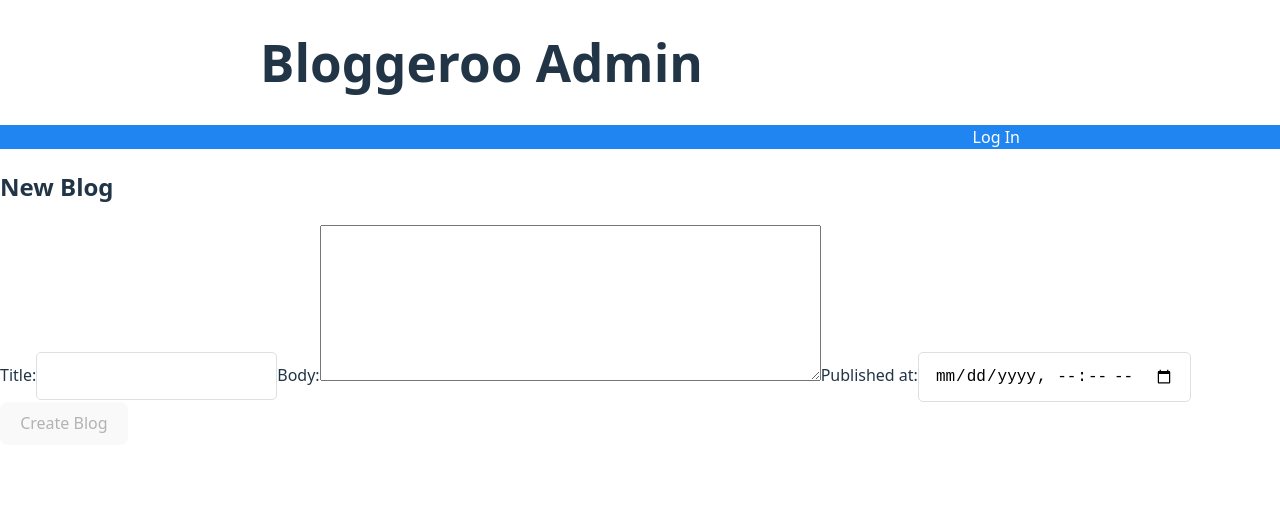
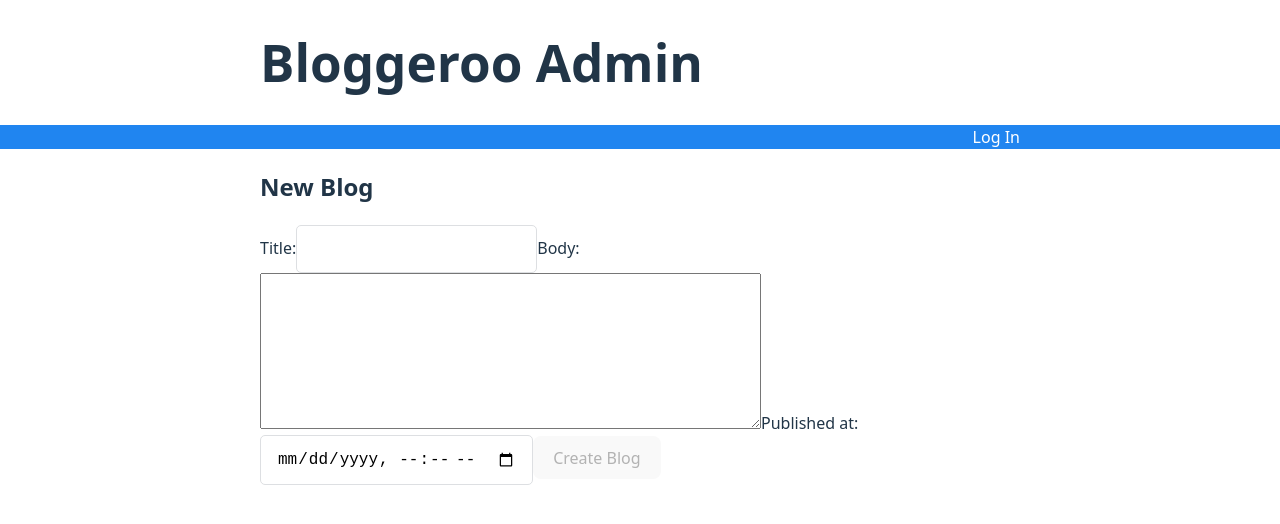
Before and after one commit to rubicon2/bloggeroo-web-client-admin, a React (Vite) app: page /blogs/new in a window 1280 px wide. Shown: the top 524 px of the page. Built offline with nearby package versions, Linux system fonts and the light colour scheme.

Commit message:
Get basic page layout going with new blog and new user pages

```diff
--- a/src/components/blogs/newBlogPage.jsx
+++ b/src/components/blogs/newBlogPage.jsx
@@ -1,4 +1,7 @@
+import PageTitleBar from '../pageTitleBar';
+import Container from '../container';
 import BlogForm from './blogForm';
+
 import { AccessContext } from '../../contexts/AppContexts';
 import authFetch from '../../ext/authFetch';
 import responseToJsend from '../../ext/responseToJsend';
@@ -44,7 +47,8 @@ export default function NewBlogPage() {
 
   return (
     <main>
-      <h2>New Blog</h2>
+      <PageTitleBar title="New Blog" />
+      <Container>
         <BlogForm
           buttonText={'Create Blog'}
           initialValues={{ title: '', body: '' }}
@@ -53,6 +57,7 @@ export default function NewBlogPage() {
           onSubmit={createBlog}
         />
         {error && <p>{error.message}</p>}
+      </Container>
     </main>
   );
 }
--- a/src/components/users/newUserPage.jsx
+++ b/src/components/users/newUserPage.jsx
@@ -1,4 +1,7 @@
+import Container from '../container';
+import PageTitleBar from '../pageTitleBar';
 import UserForm from './userForm';
+
 import { AccessContext } from '../../contexts/AppContexts';
 import authFetch from '../../ext/authFetch';
 import responseToJsend from '../../ext/responseToJsend';
@@ -45,7 +48,8 @@ export default function NewUserPage() {
 
   return (
     <main>
-      <h2>New User</h2>
+      <PageTitleBar title="New User" />
+      <Container>
         <UserForm
           buttonText={'Create User'}
           initialValues={{}}
@@ -54,6 +58,7 @@ export default function NewUserPage() {
           onSubmit={createUser}
         />
         {error && <p>{error.message}</p>}
+      </Container>
     </main>
   );
 }
```
Lines whose indentation alone changed are shown as unchanged.
